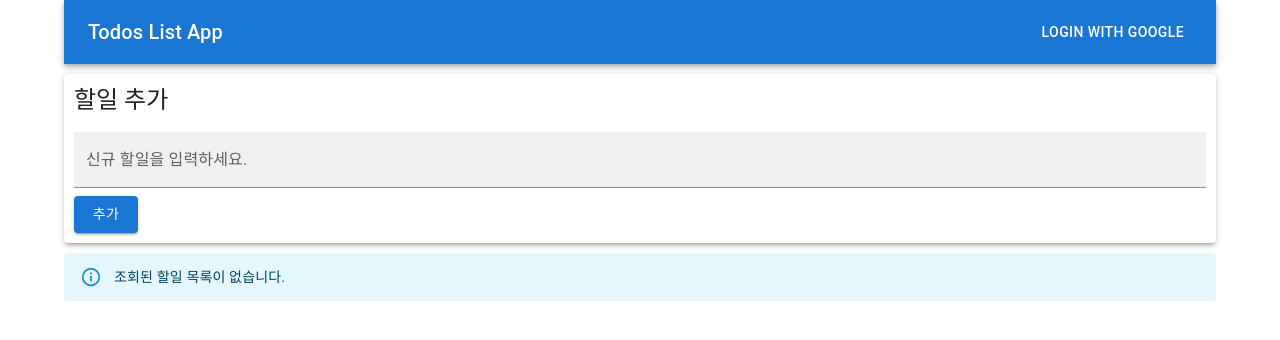
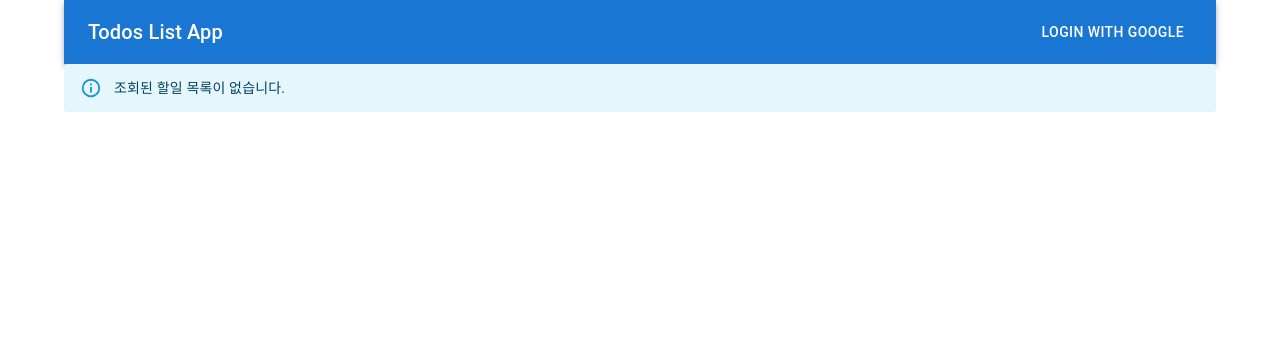
Before and after one commit to codingtoc/todos-list-app-with-react, a React (Create React App) app: page / in a window 1280 px wide. Shown: the top 340 px of the page. Built offline with nearby package versions, Linux system fonts and the light colour scheme; no server answers; the database is empty.

Commit message:
로그인한 경우에만 할일 추가 가능하도록 기능 변경 및 userId 속성 추가

```diff
--- a/src/App.js
+++ b/src/App.js
@@ -74,6 +74,7 @@ function App() {
         text: todoText,
         isDone: false,
         createdTime: Date.now().toString(),
+        userId: currentUser,
       });
       console.log("Document written with ID: ", docRef.id);
 
@@ -159,7 +160,7 @@ function App() {
   return (
     <Container fixed>
       <HeaderAppBar currentUser={currentUser} />
-      <NewTodo onAddTodo={addTodoHandler} />
+      {currentUser && <NewTodo onAddTodo={addTodoHandler} />}
       {content}
     </Container>
   );
```
